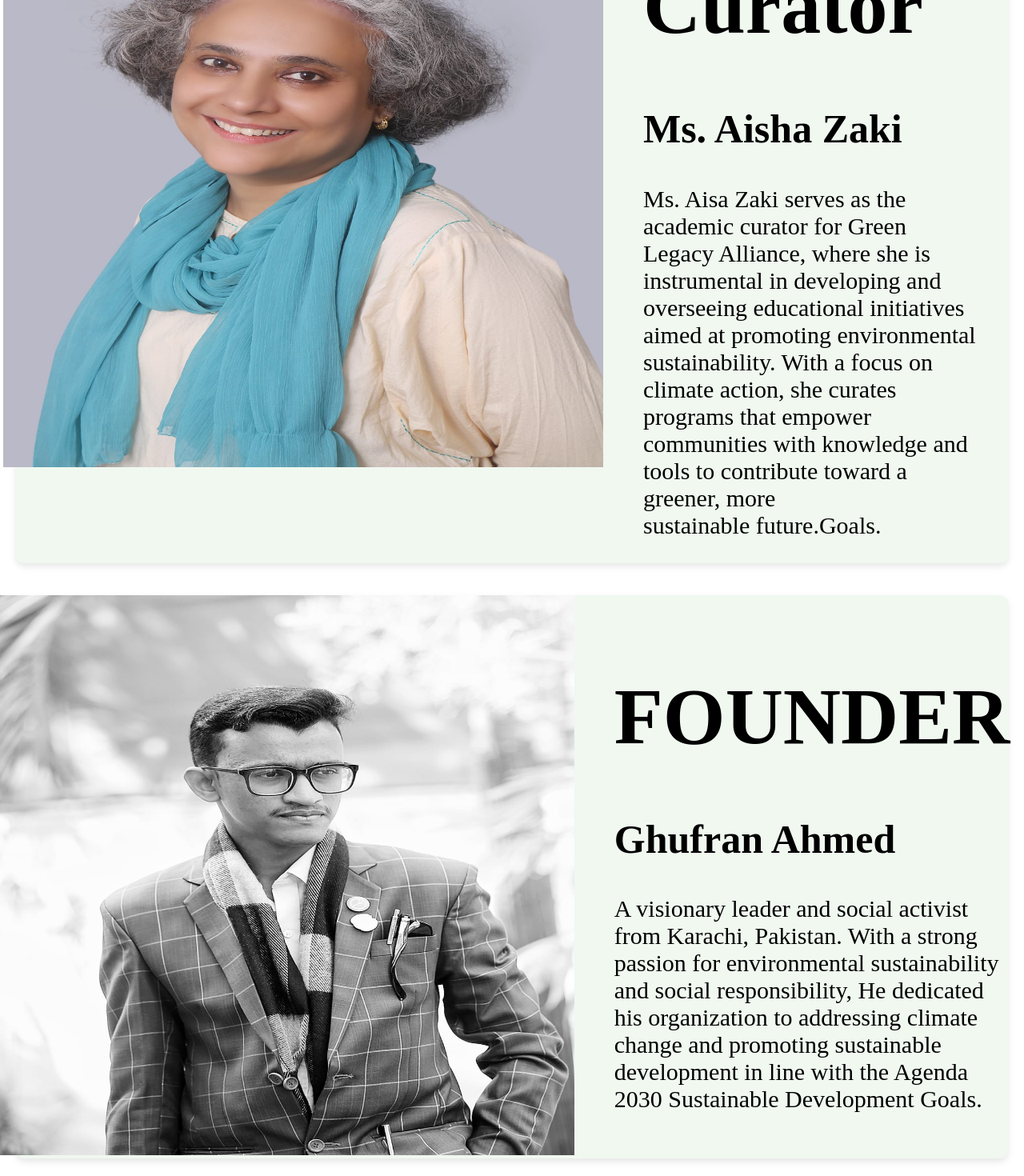
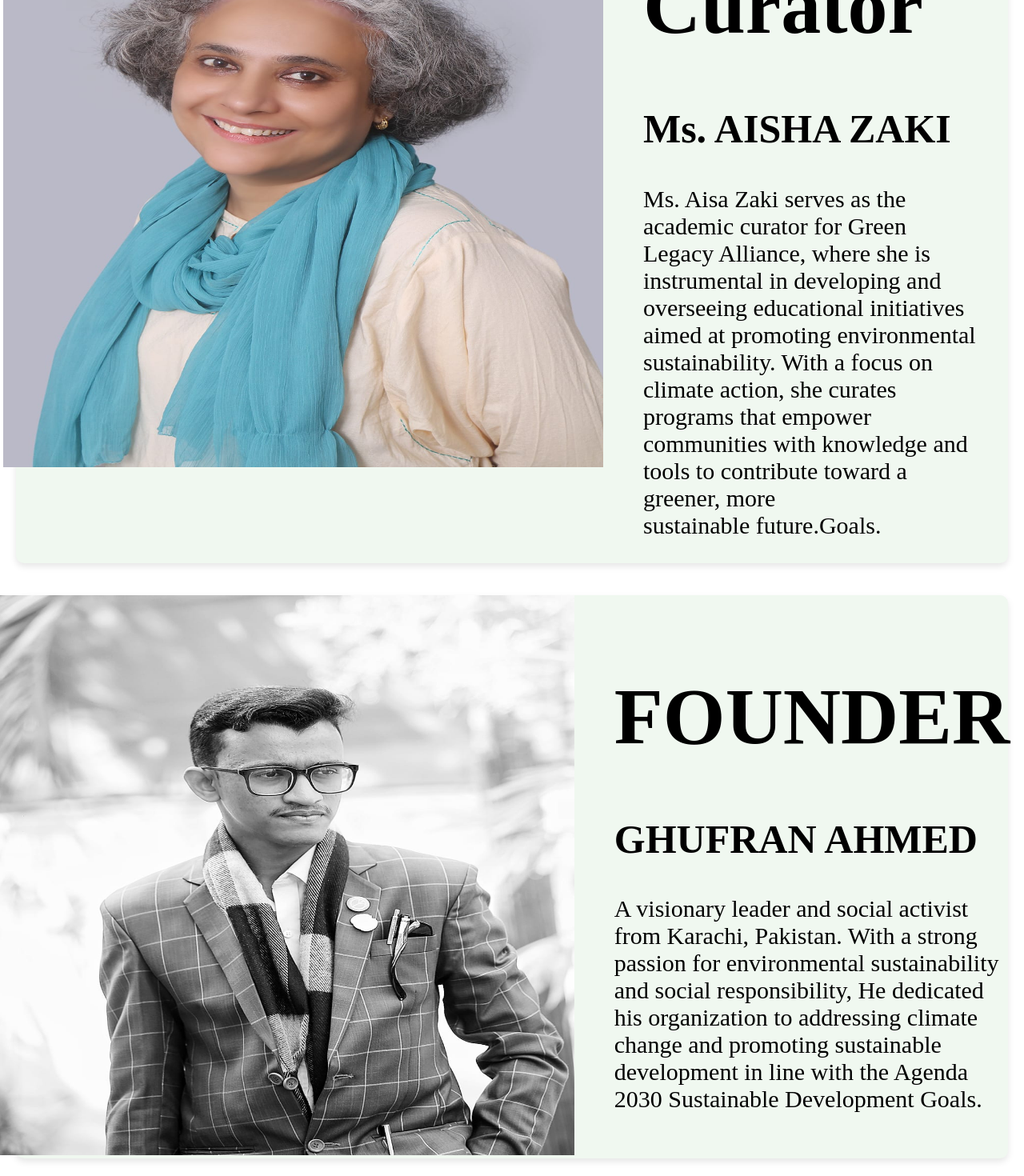
Before and after one commit to GODZISOP/GREEN-LEGACY, a React (Vite) app: page /about in a window 1280 px wide. Shown: the part 3020-4490 px from the top of the page at 80% size. Built offline with nearby package versions, Linux system fonts and the light colour scheme.

Commit message:
Your commit message here

```diff
--- a/public/screens/aboutus.jsx
+++ b/public/screens/aboutus.jsx
@@ -68,7 +68,7 @@ By planting trees and promoting environmental stewardship, we aim to reduce the
 
 <div className='disp'>
   <h1>Academic Curator</h1>
-  <h2>Ms. Aisha Zaki
+  <h2>Ms. AISHA ZAKI
 
   </h2>
   <p>Ms. Aisa Zaki serves as the academic curator for Green Legacy Alliance, where she is instrumental in developing and overseeing educational initiatives aimed at promoting environmental sustainability. With a focus on climate action, she curates programs that empower communities with knowledge and tools to contribute toward a greener, more sustainable future.Goals.
@@ -84,7 +84,7 @@ By planting trees and promoting environmental stewardship, we aim to reduce the
 
         <div className='disp'>
           <h1>FOUNDER</h1>
-          <h2>Ghufran Ahmed
+          <h2>GHUFRAN AHMED
           </h2>
           <p>A visionary leader and social activist from Karachi, Pakistan. With a strong passion for environmental sustainability and social responsibility, He dedicated his organization to addressing climate change and promoting sustainable development in line with the Agenda 2030 Sustainable Development Goals.
           </p>
@@ -203,7 +203,7 @@ By planting trees and promoting environmental stewardship, we aim to reduce the
 </div>
 
 <div className='disp'>
-  <h1>Critical analyst
+  <h1>CRITICAL ANALYST
 
   </h1>
   <h2>TEHREEM SIDDIQUE
--- a/public/screens/contact.jsx
+++ b/public/screens/contact.jsx
@@ -49,9 +49,7 @@ const ContactUs = () => {
                 <a href="https://www.linkedin.com/in/green-legacy-alliance-8433a3324?utm_source=share&utm_campaign=share_via&utm_content=profile&utm_medium=android_app" className="social-icon">
                     <FontAwesomeIcon icon={faLinkedin} />
                 </a>
-                <a href="greenlegacyalliance@gmail.com" className="social-icon">
-                    <FontAwesomeIcon icon={faEnvelope} />
-                </a>
+
             </div>
         </div>
         <div className="footer-bottom">
```
